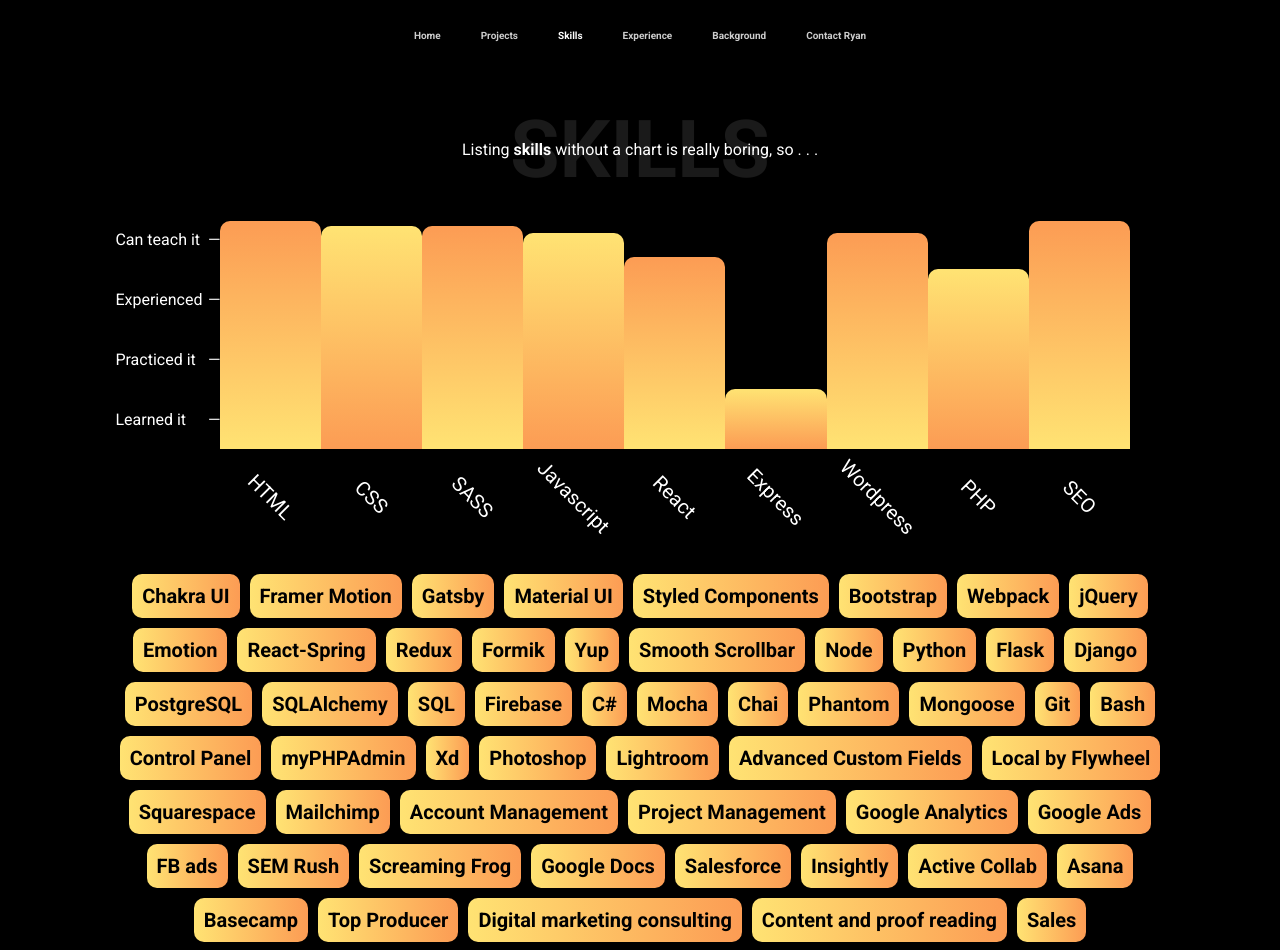
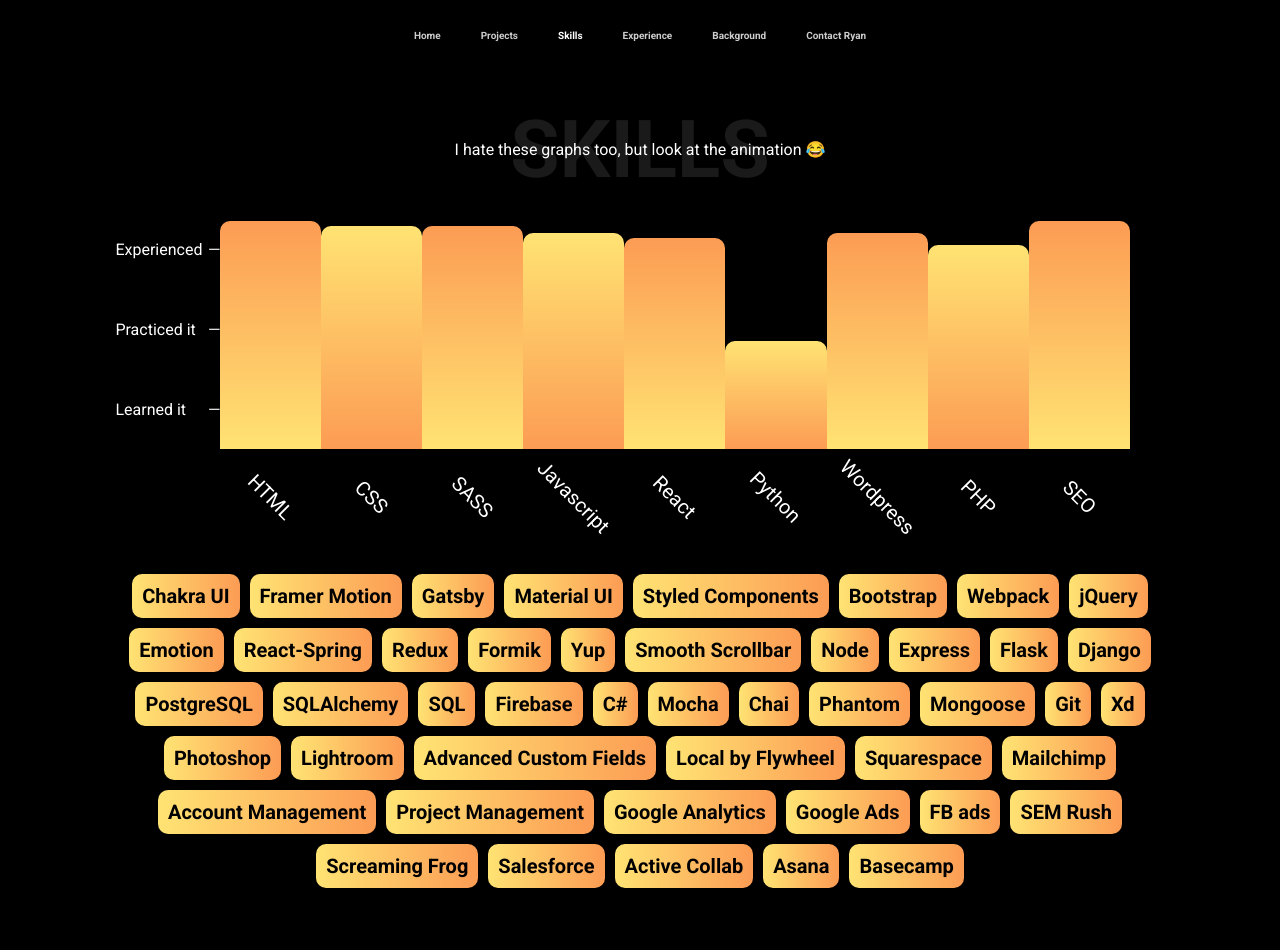
Before and after one commit to RyanPinPB/portfolio, a React (Create React App) app: page /skills in a window 1280 px wide. Shown: the top 950 px of the page. Built offline with nearby package versions, Linux system fonts and the light colour scheme; a web font is replaced by a local one.

Commit message:
updated skills chart, updated project skillset

```diff
--- a/src/components/Projects/Projects.js
+++ b/src/components/Projects/Projects.js
@@ -35,15 +35,16 @@
         <animated.div style={fadeIn} className='preview pdm'>
           <div className='projectContent pdmContent'>
             <ul className='projectSkills'>
-              <li>Headless Wordpress</li>
               <li>React</li>
               <li>Gatsby</li>
+              <li>Headless Wordpress</li>
               <li>GraphQL</li>
               <li>Chakra UI</li>
               <li>Framer Motion</li>
               <li>SCSS</li>
               <li>Javascript</li>
               <li>Netlify</li>
+              <li>GIT</li>
             </ul>
             <a
               className='viewProject'
@@ -71,11 +72,12 @@
               <li>SCSS</li>
               <li>Javascript</li>
               <li>PHP</li>
-              <li>GIT</li>
               <li>Wordpress</li>
               <li>Advanced Custom Fields</li>
               <li>Webpack</li>
               <li>Content</li>
+              <li>SEO</li>
+              <li>GIT</li>
             </ul>
             <a
               className='viewProject'
@@ -217,7 +219,7 @@
             <ul className='projectSkills'>
               <li>Python</li>
               <li>Flask</li>
-              <li>Postgres</li>
+              <li>PostgreSQL</li>
               <li>SQLAlchemy</li>
               <li>CSS</li>
               <li>Javascript</li>
@@ -273,6 +275,35 @@
           <div className='browser-button-close'></div>
           <div className='browser-button-minimize'></div>
           <div className='browser-button-expand'></div>
+          <div className='windowTitle'>Ravenous</div>
+        </animated.div>
+        <animated.div style={fadeIn} className='preview ravenous'>
+          <div className='projectContent ravenousContent'>
+            <ul className='projectSkills'>
+              <li>React</li>
+              <li>JSX</li>
+              <li>CSS</li>
+              <li>Javascript</li>
+              <li>Yelp API</li>
+              <li>JSON</li>
+            </ul>
+            <a
+              className='viewProject'
+              href='https://ravenoussearch.netlify.app/'
+              target='_blank'
+              rel='noopener noreferrer'
+            >
+              View Project
+            </a>
+          </div>
+        </animated.div>
+      </div>
+
+      <div className='projectContainer'>
+        <animated.div style={slideUp} className='windowHeader'>
+          <div className='browser-button-close'></div>
+          <div className='browser-button-minimize'></div>
+          <div className='browser-button-expand'></div>
           <div className='windowTitle'>Jammming</div>
         </animated.div>
         <animated.div style={fadeIn} className='preview jamming'>
@@ -288,35 +319,6 @@
             <a
               className='viewProject'
               href='https://jammmming.netlify.app/'
-              target='_blank'
-              rel='noopener noreferrer'
-            >
-              View Project
-            </a>
-          </div>
-        </animated.div>
-      </div>
-
-      <div className='projectContainer'>
-        <animated.div style={slideUp} className='windowHeader'>
-          <div className='browser-button-close'></div>
-          <div className='browser-button-minimize'></div>
-          <div className='browser-button-expand'></div>
-          <div className='windowTitle'>Ravenous</div>
-        </animated.div>
-        <animated.div style={fadeIn} className='preview ravenous'>
-          <div className='projectContent ravenousContent'>
-            <ul className='projectSkills'>
-              <li>React</li>
-              <li>JSX</li>
-              <li>CSS</li>
-              <li>Javascript</li>
-              <li>Yelp API</li>
-              <li>JSON</li>
-            </ul>
-            <a
-              className='viewProject'
-              href='https://ravenoussearch.netlify.app/'
               target='_blank'
               rel='noopener noreferrer'
             >
--- a/src/components/Skills/Skills.js
+++ b/src/components/Skills/Skills.js
@@ -21,13 +21,14 @@
   return (
     <section id='skills-content'>
       <span className='skills-intro'>
-        Listing <strong>skills</strong> without a chart is really boring,{' '}
-        <span style={{ whiteSpace: 'nowrap' }}>so . . .</span>
+        {/* Listing <strong>skills</strong> without a chart is really boring,{' '}
+        <span style={{ whiteSpace: 'nowrap' }}>so . . .</span> */}
+        I hate these graphs too, but look at the animation 😂
       </span>
       <div className='chart-wrapper'>
         {/* removed y axis labels */}
         <ul className='chart-levels'>
-          <li>Can teach it</li>
+          {/* <li>Can teach it</li> */}
           <li>Experienced</li>
           <li>Practiced it</li>
           <li>Learned it</li>
@@ -45,16 +46,16 @@
           <li className='chart-skill' data-level='90'>
             <span className='chart-skill-text '>Javascript</span>
           </li>
-          <li className='chart-skill' data-level='80'>
+          <li className='chart-skill' data-level='88'>
             <span className='chart-skill-text '>React</span>
           </li>
-          <li className='chart-skill' data-level='25'>
-            <span className='chart-skill-text '>Express</span>
+          <li className='chart-skill' data-level='45'>
+            <span className='chart-skill-text '>Python</span>
           </li>
           <li className='chart-skill' data-level='90'>
             <span className='chart-skill-text '>Wordpress</span>
           </li>
-          <li className='chart-skill' data-level='75'>
+          <li className='chart-skill' data-level='85'>
             <span className='chart-skill-text '>PHP</span>
           </li>
           <li className='chart-skill' data-level='95'>
@@ -80,7 +81,7 @@
           <li>Yup</li>
           <li>Smooth Scrollbar</li>
           <li>Node</li>
-          <li>Python</li>
+          <li>Express</li>
           <li>Flask</li>
           <li>Django</li>
           <li>PostgreSQL</li>
@@ -93,9 +94,9 @@
           <li>Phantom</li>
           <li>Mongoose</li>
           <li>Git</li>
-          <li>Bash</li>
-          <li>Control Panel</li>
-          <li>myPHPAdmin</li>
+          {/* <li>Bash</li> */}
+          {/* <li>Control Panel</li>
+          <li>myPHPAdmin</li> */}
           <li>Xd</li>
           <li>Photoshop</li>
           <li>Lightroom</li>
@@ -110,17 +111,17 @@
           <li>FB ads</li>
           <li>SEM Rush</li>
           <li>Screaming Frog</li>
-          <li>Google Docs</li>
+          {/* <li>Google Docs</li> */}
           <li>Salesforce</li>
-          <li>Insightly</li>
+          {/* <li>Insightly</li> */}
           <li>Active Collab</li>
           <li>Asana</li>
           <li>Basecamp</li>
-          <li>Top Producer</li>
+          {/* <li>Top Producer</li>
           <li>Digital marketing consulting</li>
           <li>Content and proof reading</li>
           <li>Sales</li>
-          <li>CA R.E. License #01899669</li>
+          <li>CA R.E. License #01899669</li> */}
         </ul>
       </div>
     </section>
```
